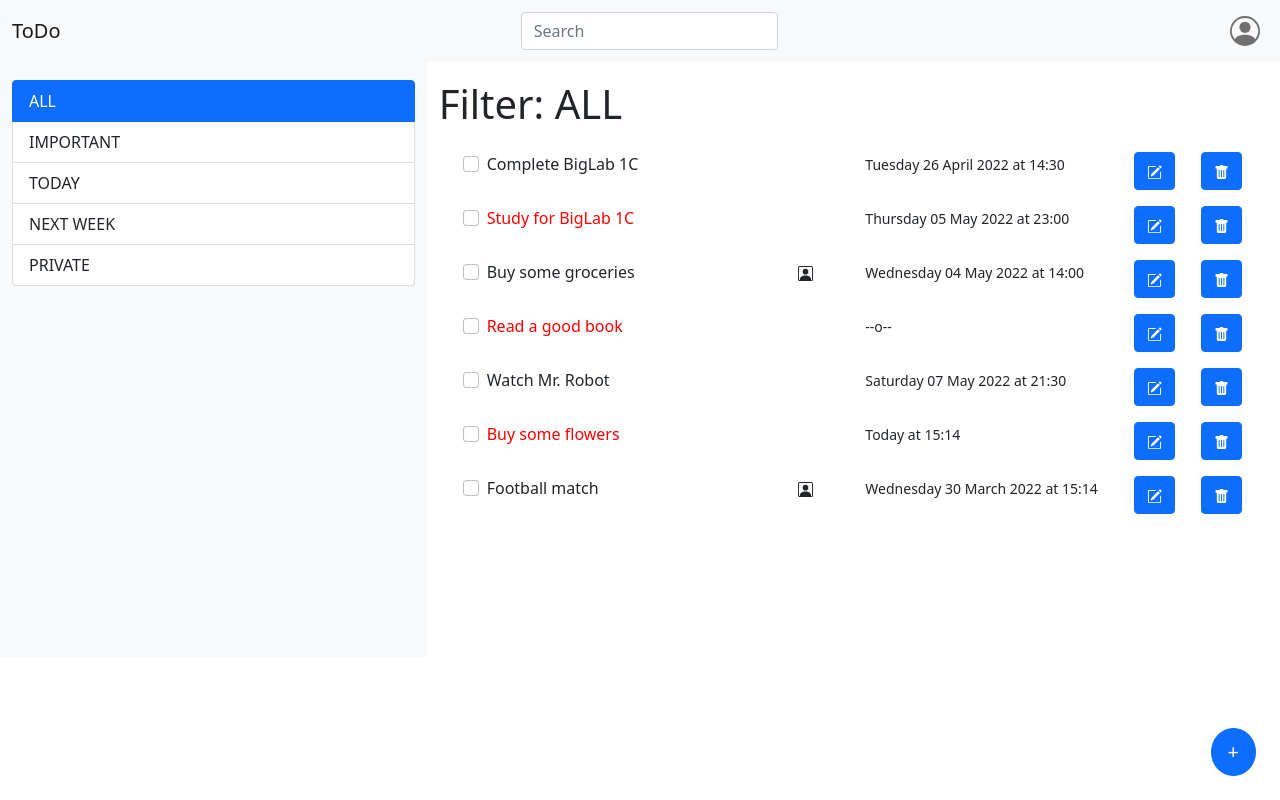
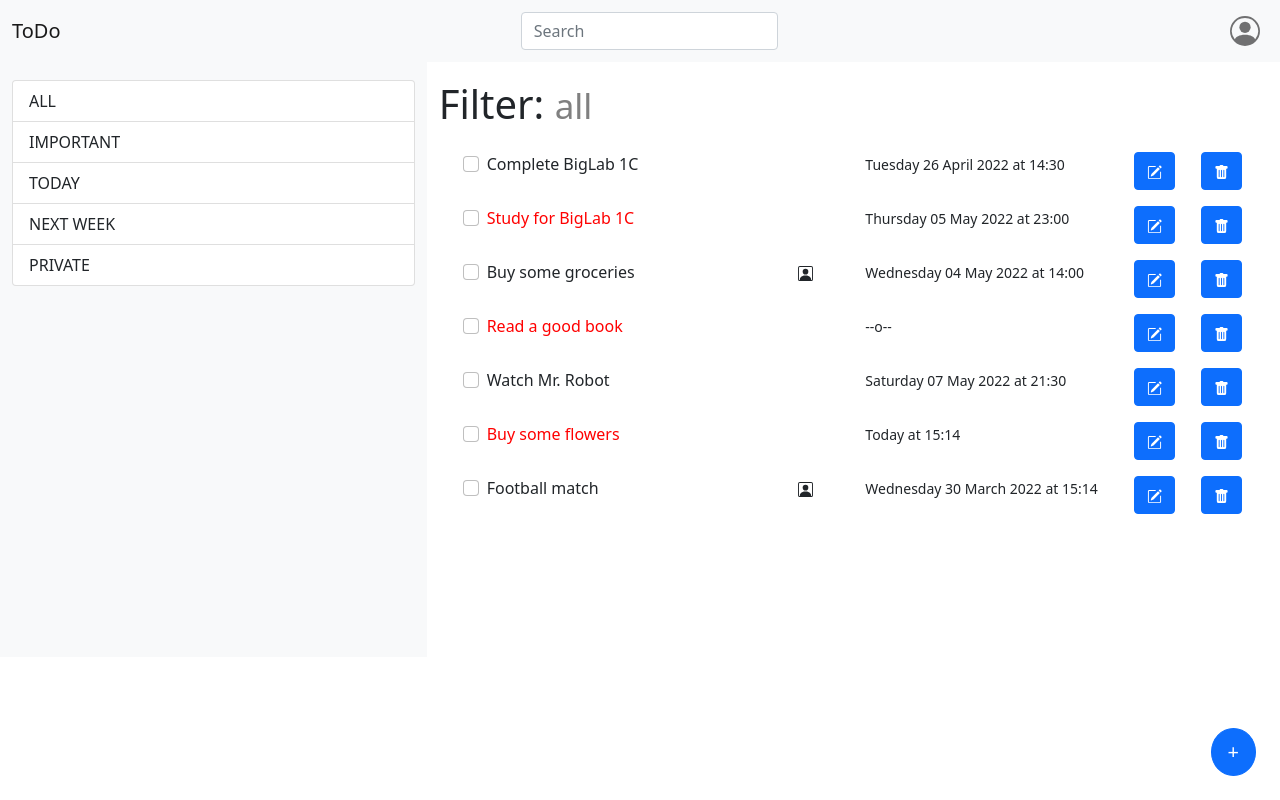
Before and after one commit to clssra/React-To-Do-List, a React (Create React App) app in the folder Big-Lab-I/biglab1/: page /list/all in a window 1280 px wide. Built offline with nearby package versions, Linux system fonts and the light colour scheme.

Commit message:
each filters as a separate route

```diff
--- a/Big-Lab-I/biglab1/src/App.css
+++ b/Big-Lab-I/biglab1/src/App.css
@@ -24,6 +24,10 @@ color: red;
 padding-top: 1rem;
 }
 
+#filterName{
+  color: grey;
+}
+
 .add-button{
 color: red;
 position: absolute;
--- a/Big-Lab-I/biglab1/src/App.js
+++ b/Big-Lab-I/biglab1/src/App.js
@@ -1,11 +1,10 @@
 import 'bootstrap/dist/css/bootstrap.min.css';
 import './App.css';
-import {Container, Button} from 'react-bootstrap';
-import Row from 'react-bootstrap/Row';
-import Col from 'react-bootstrap/Col';
+import {Container, Button, Row, Col} from 'react-bootstrap';
 import MyNavbar from './components/MyNavbar';
 import FiltersSidebar from './components/FiltersSidebar';
 import TaskList from './components/TaskList';
+import {ModalForm} from './components/ModalForm';
 import TASKS from './tasks';
 import { useState } from 'react';
 import dayjs from 'dayjs';
@@ -13,15 +12,13 @@ import isYesterday from 'dayjs/plugin/isYesterday';
 import isTomorrow from 'dayjs/plugin/isTomorrow';
 import isToday from 'dayjs/plugin/isToday';
 import isBetween from 'dayjs/plugin/isBetween';
-import { ModalForm } from './components/ModalForm';
-import { BrowserRouter as Router, Routes} from 'react-router-dom';
+import { BrowserRouter as Router, Routes, Route, Navigate, useParams, useNavigate} from 'react-router-dom';
 
 dayjs.extend(isYesterday).extend(isToday).extend(isTomorrow).extend(isBetween);
 
 
 function App() {
 
-  const [selectedKey, setSelectedKey] = useState('all');
   const [tasks, setTasks] = useState(TASKS);
 
   const MODAL = {CLOSED : -2, ADD : -1};
@@ -32,10 +29,6 @@ function App() {
     return tasks.find(t => t.id === id);
   }
 
-  // const updateTask = (task) => {
-  //   setTasks((oldTasks) => oldTasks.map(t => t.id === task.id ? {...task} : t))
-  // }
-
   const updateTask = (task) => {
     setTasks( oldTasks => oldTasks.map( t => t.id === task.id ? {...task} : t) );
   }
@@ -45,8 +38,8 @@ function App() {
     setTasks((oldTasks) => [...oldTasks, { ...task, id: id }] );
   }
 
-  const deleteTask = (task) => {
-    setTasks(oldTasks =>  oldTasks.filter(t => t.id != task.id));
+  const onDelete = (task) => {
+    setTasks(oldTasks =>  oldTasks.filter(t => t.id !== task.id));
   }
 
   const handleSaveOrUpdate = (task) => {
@@ -73,23 +66,36 @@ function App() {
       <Container fluid>
         <MyNavbar />
           <Row className='vheight-100 '>
+            <Routes>
+              <Route path='/list/:filter' element={
+                <>
                   <TaskManager
                     tasks={tasks}
-                  setTasks={setTasks}
-                  selectedKey={selectedKey}
-                  setSelectedKey={setSelectedKey}
-                  deleteTask={deleteTask}
-                  updateTask={handleSaveOrUpdate}
+                    onDelete={onDelete}
                     onEdit = {onEdit}
                   />
                     <Row>
                       <Col>
-                <Button size="lg" className="fixed-right-bottom" onClick={() => setSelectedTask(MODAL.ADD)}>+</Button>
-                {/* <ModalForm onClose={handleClose}/> */}
+                        <Button
+                          size="lg"
+                          className="fixed-right-bottom"
+                          onClick={() => setSelectedTask(MODAL.ADD)}>
+                            +
+                        </Button>
                       </Col>
                     </Row>
-                {(selectedTask !== MODAL.CLOSED) && <ModalForm task={findTask(selectedTask)} onSave={handleSaveOrUpdate} onClose={handleClose}></ModalForm>}
-
+                    {(selectedTask !== MODAL.CLOSED) &&
+                    <ModalForm
+                      task={findTask(selectedTask)}
+                      onSave={handleSaveOrUpdate}
+                      onClose={handleClose}>
+                    </ModalForm>}
+                </>
+                }>
+              </Route>
+              <Route element={<Navigate to='/list/all' replace/>}>
+              </Route>
+            </Routes>
           </Row>
       </Container>
     </Router>
@@ -98,8 +104,9 @@ function App() {
 
 function TaskManager(props){
 
+  const {tasks, onEdit} = props;
 
-  const {tasks, selectedKey, setSelectedKey, updateTask, selectedTask, setSelectedTask, onEdit} = props;
+  const params = useParams();
 
   const isNextWeek = (t) => {
     const tomorrow = dayjs().add(1, 'day');
@@ -116,17 +123,27 @@ function TaskManager(props){
     'private' : {description: 'PRIVATE', id : 'private',  filterFn : t => t.private}
   }
 
+  const activeFilter = (params && params.filter && params.filter in filtersList) ? params.filter : 'all';
+
+  const navigate = useNavigate();
+
+  function handleSelection(filter){
+    navigate('/list/' + filter);
+  }
+
     return (
       <>
         <Col sm={4} className='filters-sidebar below-nav bg-light'>
-          <FiltersSidebar className='below-nav' filters={filtersList} selectedKey={selectedKey} setSelectedKey={setSelectedKey}/>
+          <FiltersSidebar className='below-nav'
+            filters={filtersList}
+            onSelection={handleSelection}
+            />
         </Col>
         <Col className='below-nav'>
-          <Title filterName={filtersList[selectedKey].description}/>
+          <Title filterName={activeFilter}/>
           <TaskList
-            tasks={tasks.filter(filtersList[selectedKey].filterFn)}
-            deleteTask={props.deleteTask}
-            updateTask={updateTask}
+            tasks={tasks.filter(filtersList[activeFilter].filterFn)}
+            onDelete={props.onDelete}
             onEdit = {onEdit}
           />
         </Col>
@@ -137,9 +154,7 @@ function TaskManager(props){
 function Title(props){
   const filterName = props.filterName;
 
-
-
-  return <h1>Filter: {filterName}</h1>;
+  return <h1>Filter: <small id='filterName'>{filterName}</small></h1>;
 }
 
 export default App;
--- a/Big-Lab-I/biglab1/src/components/FiltersSidebar.js
+++ b/Big-Lab-I/biglab1/src/components/FiltersSidebar.js
@@ -1,12 +1,7 @@
-
 import ListGroup from 'react-bootstrap/ListGroup';
 
 function FiltersSidebar(props){
-    // const filters = props.filters;
-    // const selectedKey = props.selectedKey;
-    // const setSelectedKey = props.setSelectedKey;
-
-    const {filters, selectedKey, setSelectedKey} = props;
+    const {filters, selectedKey, onSelection} = props;
 
     return (
         <ListGroup defaultActiveKey={selectedKey}>
@@ -14,7 +9,7 @@ function FiltersSidebar(props){
                 Object.entries(filters).map(([key, {description}]) => {
 
                         return (<ListGroup.Item key={key} action active={key === selectedKey}
-                            onClick={() => setSelectedKey(key)}>{description}</ListGroup.Item>);
+                            onClick={() => onSelection(key)}>{description}</ListGroup.Item>);
                 })
             }
         </ListGroup>
--- a/Big-Lab-I/biglab1/src/components/TaskList.js
+++ b/Big-Lab-I/biglab1/src/components/TaskList.js
@@ -1,5 +1,5 @@
 import { Button, Col, Form, Row, Container} from 'react-bootstrap';
-import { PencilSquare, TrashFill, PersonSquare, PlusCircleFill } from 'react-bootstrap-icons';
+import { PencilSquare, TrashFill, PersonSquare } from 'react-bootstrap-icons';
 import dayjs from 'dayjs';
 import isYesterday from 'dayjs/plugin/isYesterday';
 import isTomorrow from 'dayjs/plugin/isTomorrow';
@@ -7,10 +7,6 @@ import isToday from 'dayjs/plugin/isToday';
 import isBetween from 'dayjs/plugin/isBetween';
 
 dayjs.extend(isYesterday).extend(isToday).extend(isTomorrow).extend(isBetween);
-
-/* TASKLIST
- { id - description - important - private - deadline }
-*/
 
 const formatDeadline = (d) => {
 
@@ -28,32 +24,23 @@ const formatDeadline = (d) => {
 
 function TaskList(props){
 
-    // const tasks = props.tasks;
-    // const deleteTask = props.deleteTask;
-
-    const {tasks, deleteTask, updateTask, onEdit} = props;
-
+    const {tasks, onDelete, onEdit} = props;
 
     return(
         <Container fluid>
-
             {tasks.map(task =>
                 <TaskRow
                     key={task.id}
                     task={task}
-                    deleteTask={deleteTask}
-                    updateTask={updateTask}
+                    onDelete={onDelete}
                     onEdit = {onEdit}
-                    />)}
-
-            {/* <PlusCircleFill size={30} className='addButton'/> */}
-
+                />)
+            }
         </Container>
     );
 }
 
 function TaskRow(props){
-
 
     return(
         <Row className='justify-content-between task'>
@@ -61,8 +48,7 @@ function TaskRow(props){
                 task={props.task}/>
             <TaskControl
                 task={props.task}
-                deleteTask={props.deleteTask}
-                updateTask={props.updateTask}
+                onDelete={props.onDelete}
                 onEdit = {props.onEdit}
                 />
         </Row>
@@ -105,7 +91,7 @@ function TaskControl(props){
                     }}><PencilSquare size='15' /></Button>
             </Col>
             <Col sm={1}>
-                <Button onClick={() => props.deleteTask(props.task)}><TrashFill size='15' /></Button>
+                <Button onClick={() => props.onDelete(props.task)}><TrashFill size='15' /></Button>
             </Col>
         </>
     );
```
Also changed, not shown: Big-Lab-I/biglab1/src/components/ModalForm.js (+1 -6 lines). Lines whose indentation alone changed are shown as unchanged.
